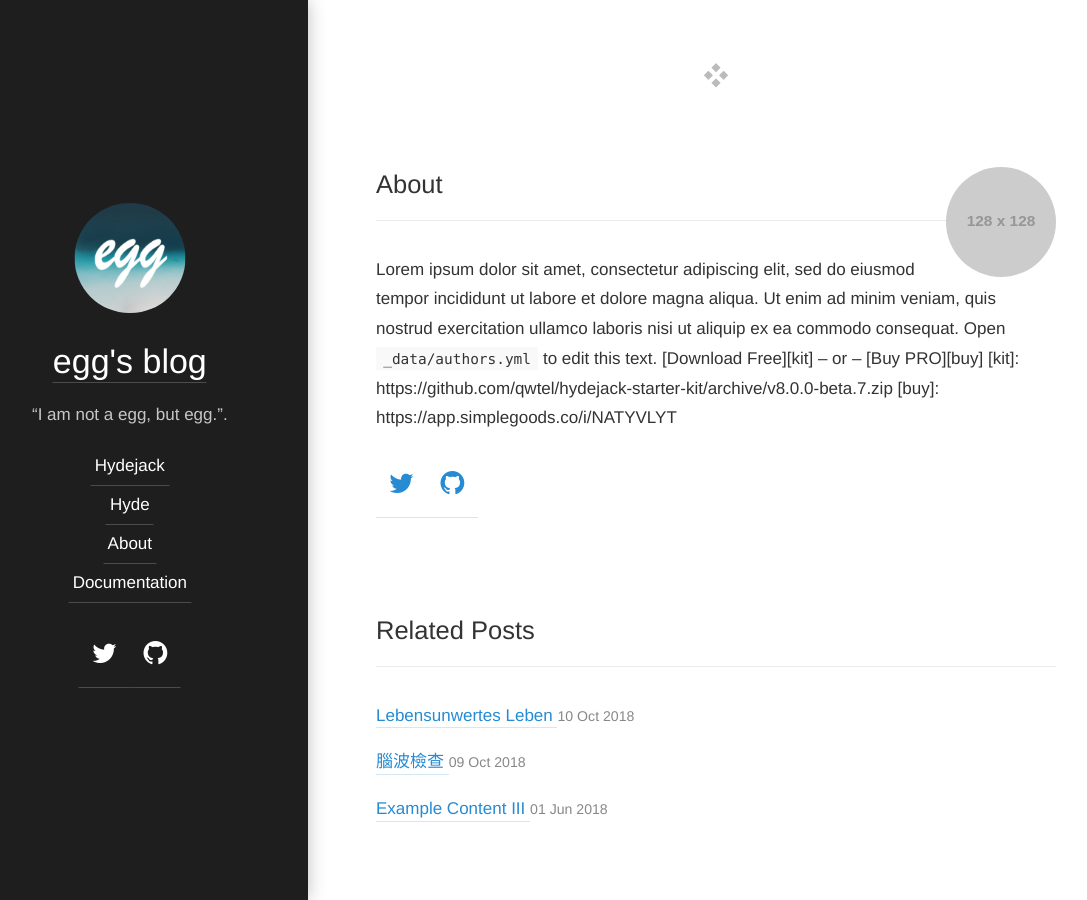
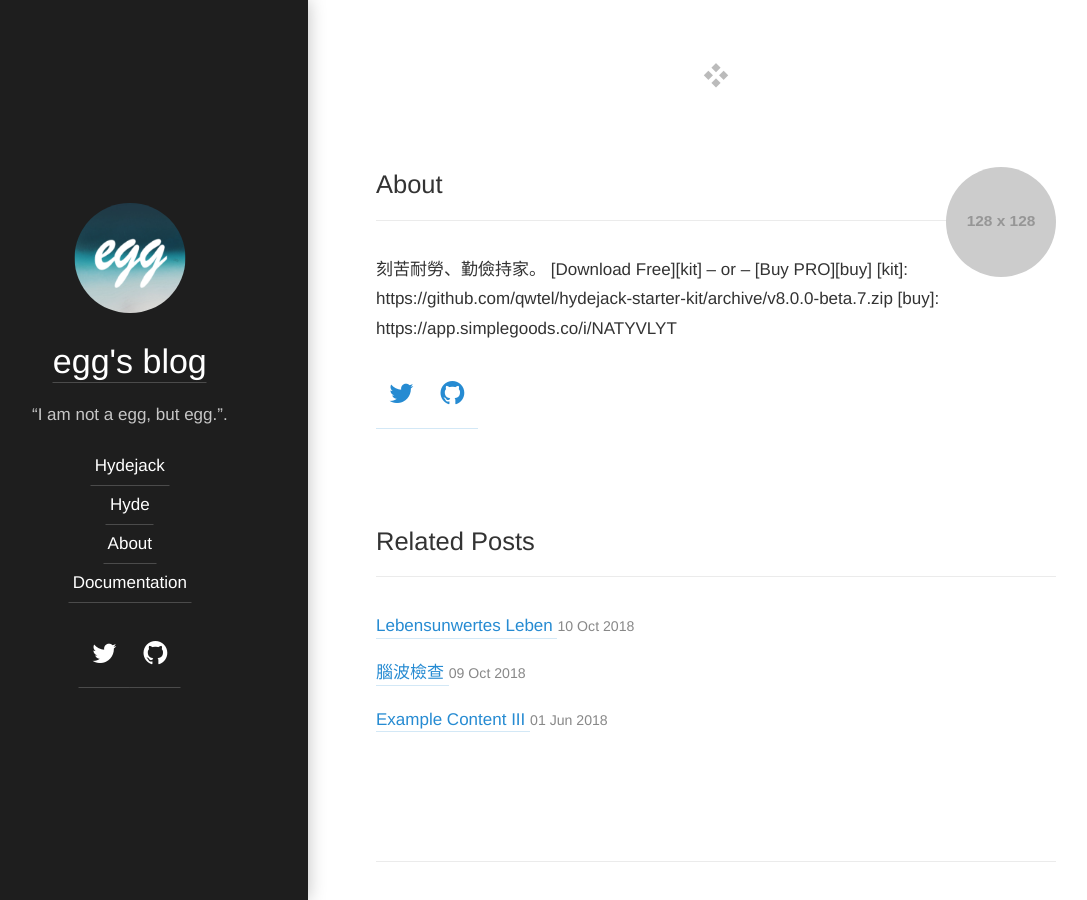
Before and after one commit to doltegg/blog2, a Jekyll site: the page built from hydejack/_posts/2016-09-17-the-fast-one.md, in a window 1280 px wide and 900 px high, scrolled down 1713 px. Shown: the whole window, without its empty margins (49-1136 px from the left). Built offline with Jekyll 4.4.1, drawn with Linux system fonts in a browser that asks for light colours; some web fonts are replaced.

Commit message:
Update authors.yml

```diff
--- a/_data/authors.yml
+++ b/_data/authors.yml
@@ -2,16 +2,13 @@
 # Must be the same as `author` in `_config.yml`.
 # Change `author1` to your shortname.
 author1:
-  name:              <firstname> <lastname>
+  name:              egg
   email:             <mail@domain.tld>
 
   # Used at the bottom of each page and at the top of the `about` layout
   # Markdown enabled, can use multiple paragraphs (enabled by `|`)
   about:             |
-    Lorem ipsum dolor sit amet, consectetur adipiscing elit,
-    sed do eiusmod tempor incididunt ut labore et dolore magna aliqua.
-    Ut enim ad minim veniam, quis nostrud exercitation ullamco laboris nisi ut aliquip ex ea commodo consequat.
-    Open `_data/authors.yml` to edit this text.
+    刻苦耐勞、勤儉持家。
     [Download Free][kit]
     -- or --
     [Buy PRO][buy]
```
